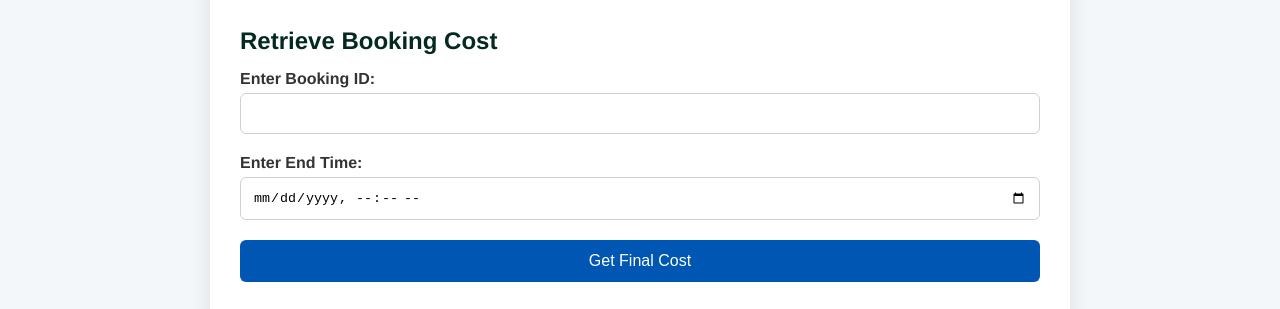
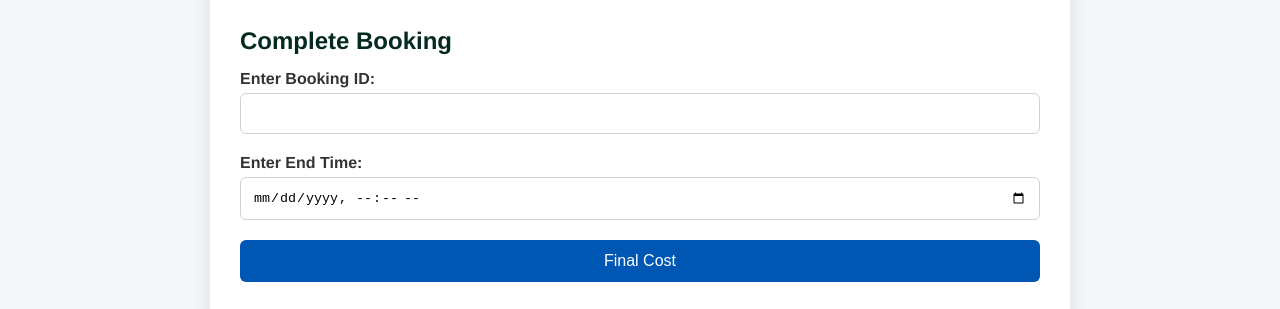
Before and after one commit to Muntasir101/Conference-Room-Booking, a plain HTML site: page index.html in a window 1280 px wide. Shown: the part 565-874 px from the top of the page. Drawn offline with Linux system fonts and the light colour scheme.

Commit message:
update index

```diff
--- a/index.html
+++ b/index.html
@@ -47,13 +47,13 @@
             <p>Your Booking ID: <span id="booking-id"></span></p>
         </div>
 
-        <h2>Retrieve Booking Cost</h2>
+        <h2>Complete Booking</h2>
         <form id="cost-form">
             <label for="retrieve-id">Enter Booking ID:</label>
             <input type="text" id="retrieve-id" required>
             <label for="retrieve-end-time">Enter End Time:</label>
             <input type="datetime-local" id="retrieve-end-time" required>
-            <button type="submit">Get Final Cost</button>
+            <button type="submit">Final Cost</button>
         </form>
         <div id="final-cost" class="hidden"></div>
 
```
